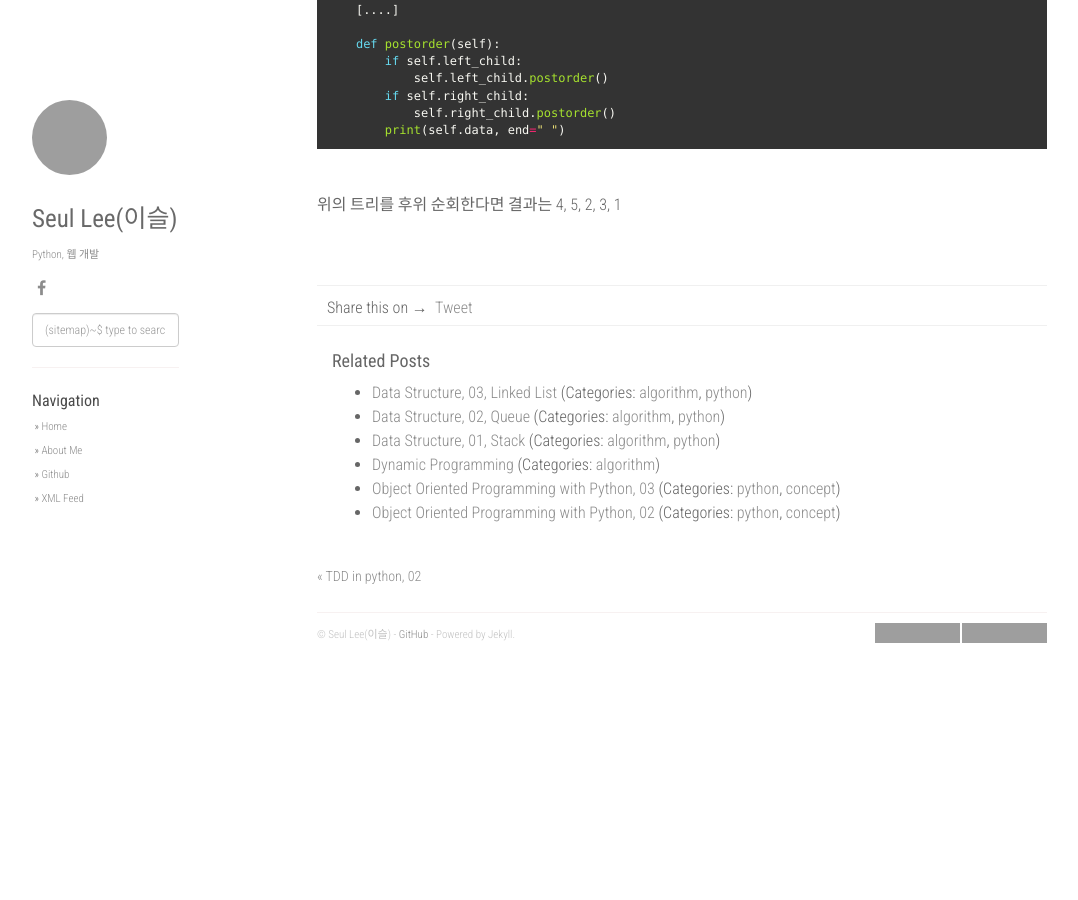
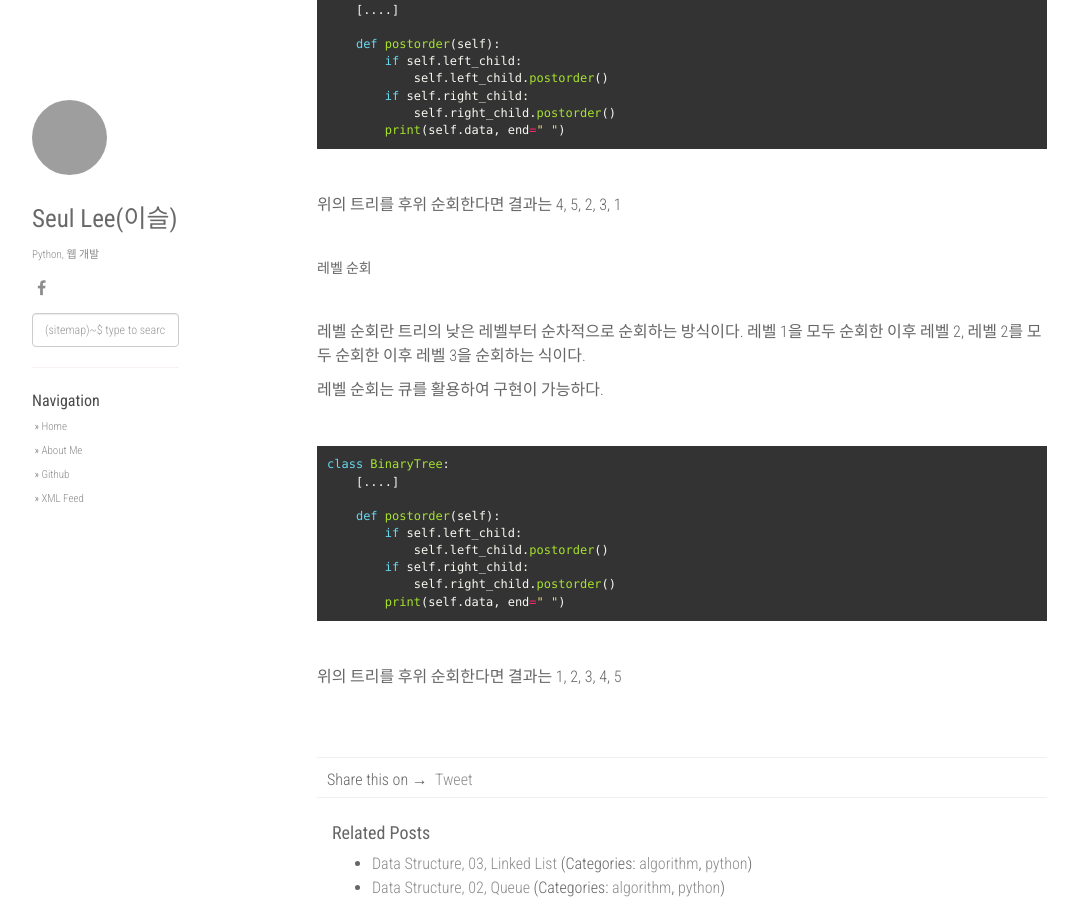
Before and after one commit to lee-seul/lee-seul.github.com, a Jekyll site: the page built from _posts/2017-04-09-data-structure-04-tree.markdown, in a window 1280 px wide and 900 px high, scrolled down 3661 px, cut to the strip 0-900 px from the top of the window. Shown: the whole strip, without its empty margins (53-1131 px from the left). Built offline with Jekyll 4.4.1, drawn with Linux system fonts in a browser that asks for light colours; nearby versions of some CDN libraries; comment, search, counter and statistics services are not loaded; before the commit the page ends 4327 px from its top, so only the background shows below that; grey boxes are pictures that could not be loaded.

Commit message:
이진 트리 포스팅에 레벨 순회 추가

```diff
--- a/_posts/2017-04-09-data-structure-04-tree.markdown
+++ b/_posts/2017-04-09-data-structure-04-tree.markdown
@@ -194,4 +194,37 @@ class BinaryTree:
 
 
 <br/>
+
+##### 레벨 순회
+
 <br/>
+
+레벨 순회란 트리의 낮은 레벨부터 순차적으로 순회하는 방식이다. 레벨 1을 모두 순회한 이후 레벨 2,
+레벨 2를 모두 순회한 이후 레벨 3을 순회하는 식이다.
+
+레벨 순회는 큐를 활용하여 구현이 가능하다.
+
+<br/>
+
+{% highlight python %}
+
+
+class BinaryTree:
+    [....]
+
+    def postorder(self):
+        if self.left_child:
+            self.left_child.postorder()
+        if self.right_child:
+            self.right_child.postorder()
+        print(self.data, end=" ")
+
+{% endhighlight %}
+
+<br/>
+
+위의 트리를 후위 순회한다면 결과는 1, 2, 3, 4, 5
+
+
+<br/>
+<br/>
```
